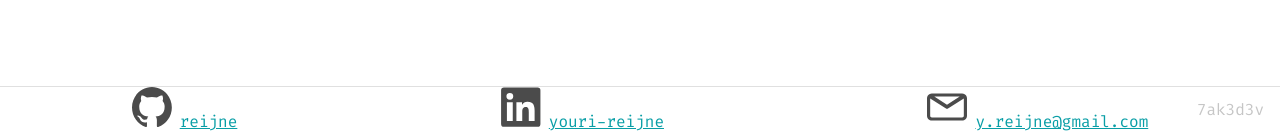
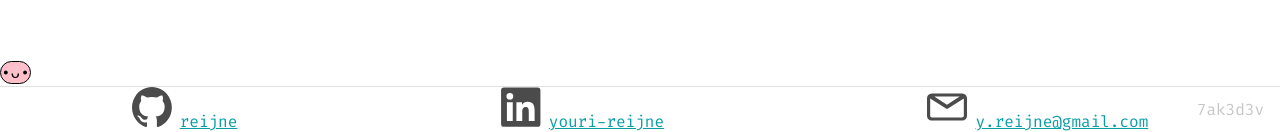
Before and after one commit to reijne/web_app, a React (Create React App) app: page / in a window 1280 px wide. Shown: the part 668-800 px from the top of the page. Built offline with nearby package versions, Linux system fonts and the light colour scheme.

Commit message:
Add the little pink smiley guy
He will interact with the cursor

```diff
--- a/src/App.tsx
+++ b/src/App.tsx
@@ -1,6 +1,6 @@
 import React, { startTransition, Suspense, useState } from 'react';
 
-import { Loading } from './components/Loading';
+import { DerpSmiley, Loading } from './components';
 import Footer from './Footer';
 import Home from './Home';
 import { Page } from './types';
@@ -35,6 +35,7 @@ function App() {
         <div className="App">
             {renderPage()}
             <Footer />
+            <DerpSmiley />
         </div>
     );
 }
--- a/src/components/components.css
+++ b/src/components/components.css
@@ -7,21 +7,85 @@
     }
 }
 
-/* Loading.tsx */
+@keyframes wiggle {
+    0% {
+        transform: translateX(0);
+    }
+    25% {
+        transform: translateX(-5px) scale(1.1, 1);
+    }
+    50% {
+        transform: translateX(5px);
+    }
+    75% {
+        transform: translateX(-3px) scale(1.1, 1);
+    }
+    100% {
+        transform: translateX(0);
+    }
+}
+
+/* Loading */
 .loading {
     flex-grow: 1;
     display: flex;
     justify-content: center;
     align-items: center;
-
     font-size: larger;
     text-align: center;
 
-    .icon {
+    & .icon {
         font-size: inherit;
         animation: spin 2s linear infinite;
     }
 }
 
-/* TODO: When adding more to this file, check if its not a better idea to
-         start splitting up the css into multiple files. */
+/* Derp Smiley */
+.derp-smiley {
+    position: absolute;
+    bottom: 3rem;
+    left: 0;
+    transition: transform 0.6s cubic-bezier(0.68, -0.55, 0.27, 1.55), left 0.6s ease,
+        right 0.6s ease;
+    background-color: pink;
+    border-radius: 2rem;
+    border: 1px solid black;
+    color: black;
+    cursor: default;
+    display: inline-flex;
+    justify-content: center;
+    align-items: center;
+}
+
+.derp-smiley.squish {
+    transform: scale(0.8, 0.8);
+}
+
+.derp-smiley.flip {
+    left: auto;
+    right: 0;
+}
+
+.derp-smiley.wiggle {
+    animation: wiggle 0.6s ease infinite;
+}
+
+/* Derp Smiley */
+/* .derp-smiley {
+    position: absolute;
+    bottom: 3rem;
+    left: 0;
+
+    transition: transform 0.3s ease, left 0.3s ease, right 0.3s ease;
+
+    background-color: white;
+    border-radius: 2rem;
+    border: 1px solid black;
+    color: black;
+    cursor: default;
+}
+
+.derp-smiley.flip {
+    left: auto;
+    right: 0;
+} */
--- /dev/null
+++ b/src/components/index.tsx
@@ -0,0 +1,64 @@
+import { useEffect, useState } from 'react';
+
+import './components.css';
+
+export function Loading({ resource = '' }: { resource?: string }) {
+    return (
+        <div className="loading">
+            <div className="icon">⚪</div> Loading{resource}...
+        </div>
+    );
+}
+
+const DERP_SMILEY = {
+    flipThreshold: 42,
+    squishThreshold: 100,
+    wiggleDuration: 1000,
+};
+export function DerpSmiley() {
+    const [isFlipped, setIsFlipped] = useState(false);
+    const [isWiggling, setIsWiggling] = useState(false);
+    const [isSquished, setIsSquished] = useState(false);
+
+    useEffect(() => {
+        const handleMouseMove = (event: MouseEvent) => {
+            const smiley = document.querySelector('.derp-smiley');
+            if (!smiley) return;
+
+            const smileyRect = smiley.getBoundingClientRect();
+            const distanceX = Math.abs(event.clientX - smileyRect.left);
+            const distanceY = Math.abs(event.clientY - smileyRect.top);
+
+            const isWithinSquishDistance =
+                distanceX < DERP_SMILEY.squishThreshold && distanceY < DERP_SMILEY.squishThreshold;
+
+            if (!isWithinSquishDistance) {
+                return;
+            }
+
+            setIsSquished(isWithinSquishDistance);
+            const isWithinFlipDistance =
+                distanceX < DERP_SMILEY.flipThreshold && distanceY < DERP_SMILEY.flipThreshold;
+
+            if (isWithinFlipDistance) {
+                setIsFlipped(prev => !prev); // Flip to other side
+                setIsSquished(false); // Reset squish state
+                setIsWiggling(true); // Trigger wiggle effect
+                setTimeout(() => setIsWiggling(false), DERP_SMILEY.wiggleDuration);
+            }
+        };
+
+        window.addEventListener('mousemove', handleMouseMove);
+        return () => {
+            window.removeEventListener('mousemove', handleMouseMove);
+        };
+    }, []);
+
+    const classers = [
+        'derp-smiley',
+        isFlipped && 'flip',
+        isWiggling && 'wiggle',
+        isSquished && 'squish',
+    ];
+    return <div className={classers.join(' ')}>•ᴗ•</div>;
+}
```
